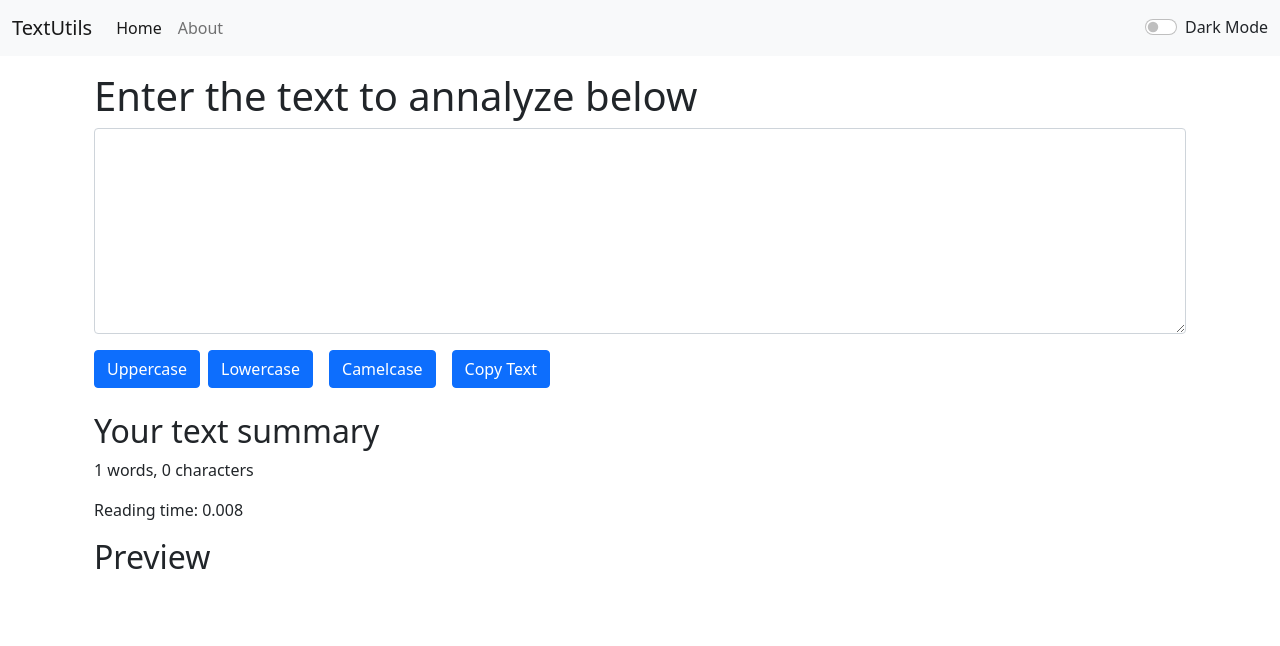
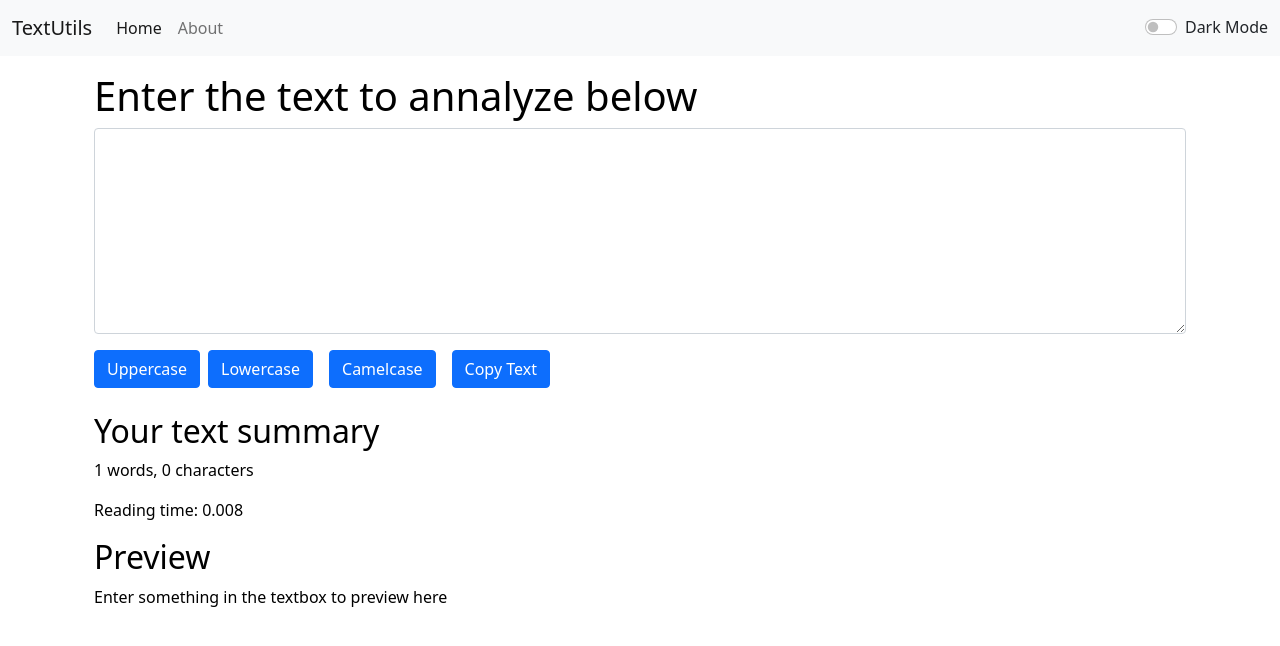
Before and after one commit to samayjoshi23/textUtils, a React (Create React App) app: page / in a window 1280 px wide. Shown: the top 646 px of the page. Built offline with nearby package versions, Linux system fonts and the light colour scheme.

Commit message:
added alert

```diff
--- a/src/App.js
+++ b/src/App.js
@@ -1,29 +1,42 @@
 import React, {useState} from 'react'
 import "./AppNew.css";
+import Alert from './components/Alert';
 // import About from "./components/About";
 import Navbar from "./components/Navbar";
 import TextForm from "./components/TextForm";
 
 function App() {
   const [mode, setMode] = useState('light');  //Wether dark mode is enabled or not
+  const [alert, setAlert] = useState(null);
+
+  const showAlert = (message, type)=>{
+    setAlert({
+      msg: message,
+      type: type
+    })
+    setTimeout(()=>{
+      setAlert(null);
+    },2000);
+  }
 
   const toggleMode = ()=> {
     if(mode === 'light'){
       setMode('dark');
       document.body.style.backgroundColor = 'rgb(40,40,40)';
+      showAlert("Dark mode has been enabled", "success");
     }
     else{
       setMode('light');
       document.body.style.backgroundColor = 'rgb(255,255,255)';
+      showAlert("Light mode has been enabled", "success");
     }
   }
   return (
     <>
       <Navbar title="TextUtils" mode={mode} toggleMode={toggleMode}/>
-      <div className="container mt-3">
-        <TextForm heading="Enter the text to annalyze below"/>
-        {/* <About/> */}
-      </div>
+      <Alert alert={alert}/>
+      <TextForm showAlert={showAlert} heading="Enter the text to annalyze below" mode={mode}/>
+      {/* <About/> */}
     </>
   );
 }
--- /dev/null
+++ b/src/components/Alert.js
@@ -0,0 +1,20 @@
+import React from "react";
+
+export default function Alert(props) {
+    if(props.alert !== null){
+        return (
+          <div>
+            <div className={`alert alert-${props.alert.type} alert-dismissible fade show`} role="alert">
+              <strong> {props.alert.msg}</strong>
+              <button type="button" className="btn-close" data-bs-dismiss="alert" aria-label="Close"></button>
+            </div>
+          </div>
+        );
+    }
+    else{
+        return(
+            <div>
+            </div>
+        );
+    }
+}
--- a/src/components/TextForm.js
+++ b/src/components/TextForm.js
@@ -5,15 +5,18 @@ export default function TextForm(props) {
   // Upper case
   const uppercase = () => {
     setText(text.toUpperCase());
+    props.showAlert('Converted to UpperCase', 'success');
   };
 
   // Lower Case
   const lowercase = () => {
     setText(text.toLowerCase());
+    props.showAlert('Converted to LowerCase', 'success');
   };
 
   // Camel Case
   const camelcase = () => {
+      props.showAlert('Converted to CamelCase', 'success');
       let newText = text.split(" ").map((currentValue) => {
           let newText = currentValue[0].toUpperCase() + currentValue.slice(1);
           return newText;
@@ -26,6 +29,7 @@ export default function TextForm(props) {
     let copiedText = document.getElementById('myBox');
     copiedText.select();
     navigator.clipboard.writeText(copiedText.value);
+    props.showAlert('Text Copied', 'warning');
   }
 
   // ON change event
@@ -37,7 +41,7 @@ export default function TextForm(props) {
   // text = "new text";  ----wrong way
   // setText = ("new text"); ---right way for updation of state
   return (
-    <>
+    <div className="container mt-3" style={{color: props.mode==='dark'?'white':'black'}}>
       <div className="container">
         <h1 className="my-2">{props.heading}</h1>
         <div className="mb-3">
@@ -46,7 +50,7 @@ export default function TextForm(props) {
             id="myBox"
             rows="8"
             value={text}
-            onChange={handleOnChange} style={{backgroundColor: props.mode==='light'?'light':'dark'}}
+            onChange={handleOnChange} style={{backgroundColor: props.mode==='dark'?'#343a40':'white',color: props.mode==='dark'?'white':'black'} }
           ></textarea>
         </div>
         <button className="btn btn-primary" onClick={uppercase}>
@@ -67,8 +71,8 @@ export default function TextForm(props) {
         <p>{text.split(' ').length} words, {text.length} characters</p>
         <p>Reading time: {0.008*text.split(' ').length}</p>
         <h2>Preview</h2>
-        <p>{text}</p>
+        <p>{text.length>0 ? text : "Enter something in the textbox to preview here"}</p>
       </div>
-    </>
+    </div>
   );
 }
```
